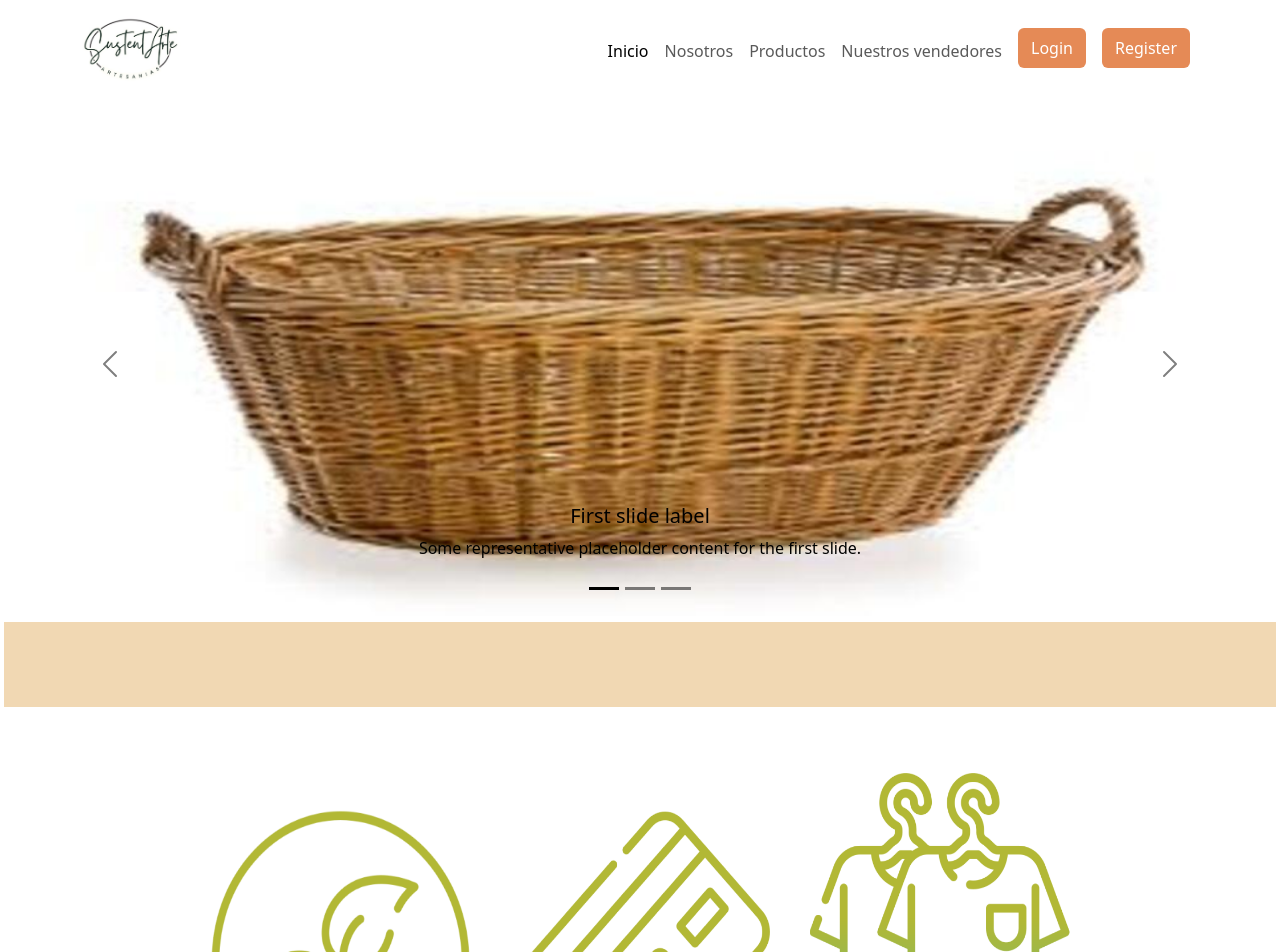
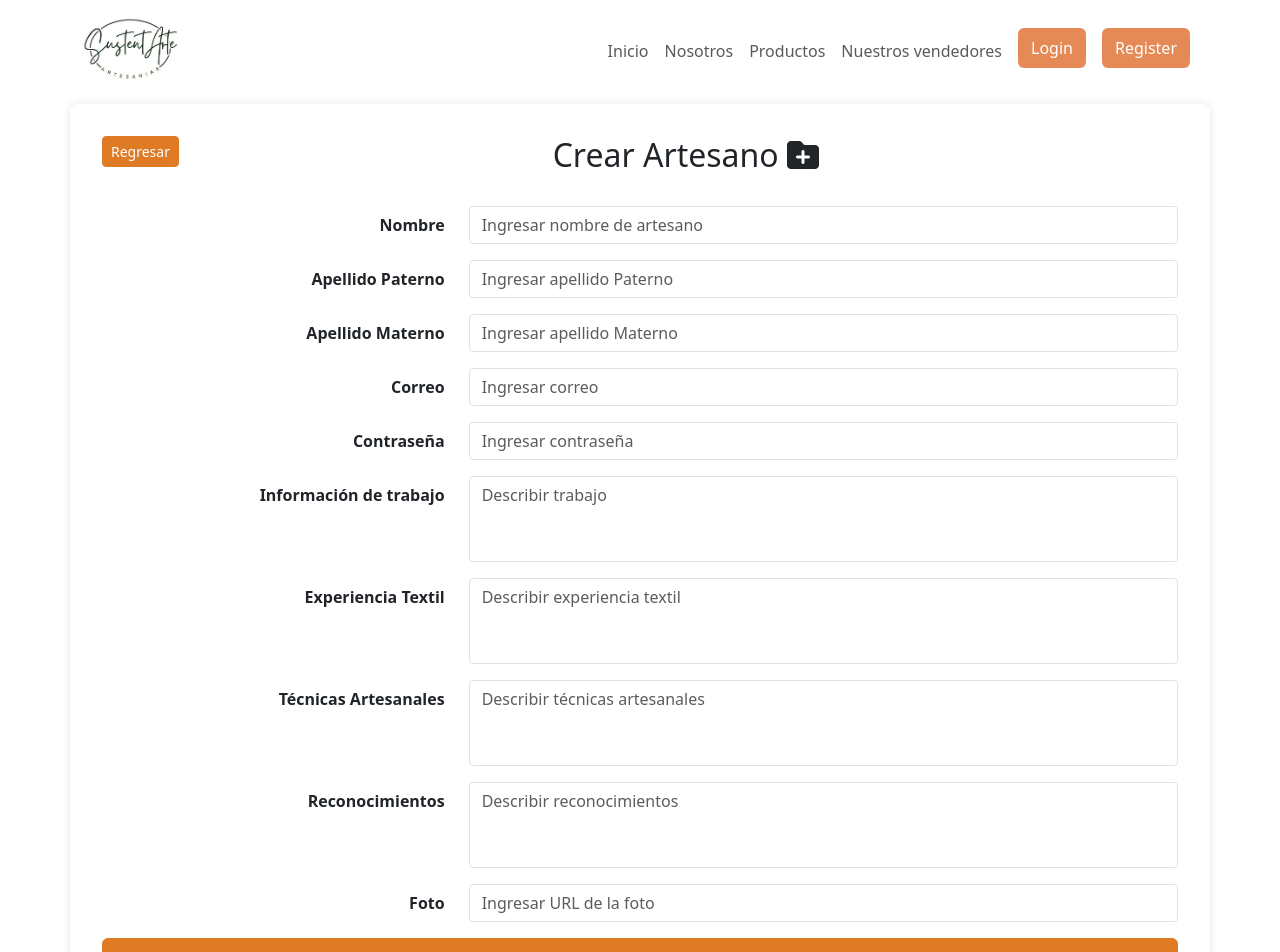
Before and after one commit to Brashan7u7/SustentArte, an Angular app in the folder SustentArte/: page /crearArtesano in a window 1280 px wide. Before the commit this address led to /home. Shown: the top 952 px of the page. Built offline with nearby package versions, Linux system fonts and the light colour scheme.

Commit message:
Creacion de Artesano y modificacion de css de otros modulos

```diff
--- a/SustentArte/src/app/app.routes.ts
+++ b/SustentArte/src/app/app.routes.ts
@@ -14,6 +14,7 @@ import { VerVentasComponent } from './pages/Vendedor/ver-ventas/ver-ventas.compo
 import { VerVendedorComponent } from './pages/Administrador/ver-vendedor/ver-vendedor.component';
 import { VerVendedorPublicoComponent } from './pages/ver-vendedor-publico/ver-vendedor-publico.component';
 import { VerProductoPublicoComponent } from './pages/ver-producto-publico/ver-producto-publico.component';
+import { CrearArtesanoComponent } from './pages/Administrador/crear-artesano/crear-artesano.component';
 
 
 
@@ -26,6 +27,11 @@ export const routes: Routes = [
   {
     path :'vendedorPublic/:id',
     component : VerVendedorPublicoComponent,
+
+  },
+  {
+    path :'crearArtesano',
+    component : CrearArtesanoComponent,
 
   },
   {
--- a/SustentArte/src/app/pages/Administrador/crear-artesano/crear-artesano.component.css
+++ b/SustentArte/src/app/pages/Administrador/crear-artesano/crear-artesano.component.css
@@ -0,0 +1,39 @@
+/* styles.css */
+body {
+    background-color: #f8f9fa;
+}
+
+.container {
+    background-color: #fff;
+    padding: 2rem;
+    border-radius: 0.5rem;
+    box-shadow: 0 0 10px rgba(0, 0, 0, 0.1);
+}
+
+h1 {
+    margin-bottom: 1rem;
+    font-size: 2rem;
+}
+
+label {
+    font-weight: bold;
+}
+
+.form-control {
+    border-radius: 0.25rem;
+}
+
+textarea.form-control {
+    resize: none;
+}
+
+button.btn {
+    font-size: 1.1rem;
+    padding: 0.75rem;
+    background-color: #DF7A25 !important;
+    border-color: #DF7A25;
+}
+.btn {
+    background-color: #DF7A25 !important;
+    border-color: #DF7A25;
+}
--- a/SustentArte/src/app/pages/Administrador/crear-artesano/crear-artesano.component.html
+++ b/SustentArte/src/app/pages/Administrador/crear-artesano/crear-artesano.component.html
@@ -0,0 +1,84 @@
+<div class="container mt-2 mb-5">
+    <div class="row justify-content-center mb-3">
+        <div class="col-1 text-center">
+            <a class="btn btn-danger btn-sm " href="panelAdmin" role="button"> Regresar</a>
+        </div>
+        <div class="col-11 text-center">
+            <h1>Crear Artesano <i class="fa-solid fa-folder-plus"></i></h1>
+        </div>
+    </div>
+    <form>
+        <div class="mb-3 row">
+            <label for="nombre" class="col-md-4 col-form-label text-md-end">Nombre</label>
+            <div class="col-md-8">
+                <input type="text" class="form-control" name="inputName" id="nombre"
+                    placeholder="Ingresar nombre de artesano" />
+            </div>
+        </div>
+        <div class="mb-3 row">
+            <label for="apPat" class="col-md-4 col-form-label text-md-end">Apellido Paterno</label>
+            <div class="col-md-8">
+                <input type="text" class="form-control" name="inputName" id="apPat"
+                    placeholder="Ingresar apellido Paterno" />
+            </div>
+        </div>
+        <div class="mb-3 row">
+            <label for="apMat" class="col-md-4 col-form-label text-md-end">Apellido Materno</label>
+            <div class="col-md-8">
+                <input type="text" class="form-control" name="inputName" id="apMat"
+                    placeholder="Ingresar apellido Materno" />
+            </div>
+        </div>
+        <div class="mb-3 row">
+            <label for="correo" class="col-md-4 col-form-label text-md-end">Correo</label>
+            <div class="col-md-8">
+                <input type="email" class="form-control" name="inputName" id="correo" placeholder="Ingresar correo" />
+            </div>
+        </div>
+        <div class="mb-3 row">
+            <label for="password" class="col-md-4 col-form-label text-md-end">Contraseña</label>
+            <div class="col-md-8">
+                <input type="password" class="form-control" name="inputName" id="password"
+                    placeholder="Ingresar contraseña" />
+            </div>
+        </div>
+        <div class="mb-3 row">
+            <label for="descripcion_Trabajo" class="col-md-4 col-form-label text-md-end">Información de trabajo</label>
+            <div class="col-md-8">
+                <textarea class="form-control" name="" id="descripcion_Trabajo" rows="3"
+                    placeholder="Describir trabajo"></textarea>
+            </div>
+        </div>
+        <div class="mb-3 row">
+            <label for="xp_Textil" class="col-md-4 col-form-label text-md-end">Experiencia Textil</label>
+            <div class="col-md-8">
+                <textarea class="form-control" name="" id="xp_Textil" rows="3"
+                    placeholder="Describir experiencia textil"></textarea>
+            </div>
+        </div>
+        <div class="mb-3 row">
+            <label for="tec_Artesanales" class="col-md-4 col-form-label text-md-end">Técnicas Artesanales</label>
+            <div class="col-md-8">
+                <textarea class="form-control" name="" id="tec_Artesanales" rows="3"
+                    placeholder="Describir técnicas artesanales"></textarea>
+            </div>
+        </div>
+        <div class="mb-3 row">
+            <label for="reconocimientos" class="col-md-4 col-form-label text-md-end">Reconocimientos</label>
+            <div class="col-md-8">
+                <textarea class="form-control" name="" id="reconocimientos" rows="3"
+                    placeholder="Describir reconocimientos"></textarea>
+            </div>
+        </div>
+        <div class="mb-3 row">
+            <label for="foto" class="col-md-4 col-form-label text-md-end">Foto</label>
+            <div class="col-md-8">
+                <input type="url" class="form-control" name="inputName" id="foto"
+                    placeholder="Ingresar URL de la foto" />
+            </div>
+        </div>
+        <div class="d-grid gap-2">
+            <button type="submit" class="btn btn-primary">Agregar Artesano</button>
+        </div>
+    </form>
+</div>
--- a/SustentArte/src/app/pages/Administrador/panel-administrador/panel-administrador.component.html
+++ b/SustentArte/src/app/pages/Administrador/panel-administrador/panel-administrador.component.html
@@ -1,20 +1,33 @@
+
 <div class="container-fluid fondo  flex-column justify-content-center align-items-center">
   <div class="row justify-content-center">
     <div class="col-12 text-center">
       <h1>Bienvenido "Administrador"</h1>
     </div>
   </div>
-  <div class="row justify-content-center align-items-center g-2">
-    <a class="nav-link active" routerLinkActive="active" routerLink="../vendedoresAdmin" aria-current="page">
-      <div class="col-lg-4 col-md-6 col-sm-12 justify-content-center align-items-center g-2">
+  <div class="row  align-items-center g-2">
+    <div class="col-lg-6 col-md-6 col-sm-12 justify-content-center align-items-center g-2">
+      <a class="nav-link active" routerLinkActive="active" routerLink="../vendedoresAdmin" aria-current="page">
         <div class="card justify-content-center align-items-center cardleft">
           <img class="card-img-top" src="assets/img/VerVendedor.png" style="width: 300px; height: 300px;"
             alt="CreateVendedor.png" />
           <div class="card-body">
-            <h4 class="card-title">VER VENDEDORES</h4>
+            <h4 class="card-title">VER ARTESANOS</h4>
           </div>
         </div>
-      </div>
-    </a>
+      </a>
+    </div>
+    <div class="col-lg-6 col-md-6 col-sm-12 justify-content-center align-items-center g-2">
+      <a class="nav-link active" routerLinkActive="active" routerLink="../crearArtesano" aria-current="page">
+        <div class="card justify-content-center align-items-center cardleft">
+          <img class="card-img-top" src="assets/img/CreateVendedor.png" style="width: 300px; height: 300px;"
+            alt="CreateVendedor.png" />
+          <div class="card-body">
+            <h4 class="card-title">AGREGAR ARTESANO</h4>
+          </div>
+        </div>
+      </a>
+    </div>
   </div>
+
 </div>
--- a/SustentArte/src/app/pages/Administrador/ver-vendedores/ver-vendedores.component.css
+++ b/SustentArte/src/app/pages/Administrador/ver-vendedores/ver-vendedores.component.css
@@ -47,4 +47,6 @@
 
 .btn{
   background-color: #DF7A25;
+  border-color: #DF7A25;
+  text-decoration: none;
 }
--- a/SustentArte/src/app/pages/register/register.component.html
+++ b/SustentArte/src/app/pages/register/register.component.html
@@ -1,9 +1,9 @@
-<div class="container-fluid mt-5">
+<div class="container-fluid">
   <div class="row">
-    <div class="col-lg-7 col-md-6 d-flex imagenCol" style="background-color: #F8CB97;">
+    <div class="col-lg-6 col-md-6 d-flex imagenCol" style="background-color: #F8CB97;">
       <img src="assets/img/SustentArte_Logo.png" alt="SustentArte Logo" class="imagen" />
     </div>
-    <div class="col-lg-5 col-md-6">
+    <div class="col-lg-6 col-md-6">
       <div class="formulario">
         <div class="titulo">
           <img src="assets/img/SustentArte_Logo.png" alt="SustentArte Logo" class="imagen2" />
--- a/SustentArte/src/app/shared/navbar/navbar.component.html
+++ b/SustentArte/src/app/shared/navbar/navbar.component.html
@@ -2,35 +2,42 @@
   <nav class="navbar navbar-expand-sm navbar-white bg-white">
     <div class="container">
       <a class="navbar-brand" href="#"><img src="assets/img/Logo.jpeg" class="logo" alt="LOGO"></a>
-      <button class="navbar-toggler d-lg-none" type="button" data-bs-toggle="collapse" data-bs-target="#collapsibleNavId" aria-controls="collapsibleNavId" aria-expanded="false" aria-label="Toggle navigation">
+      <button class="navbar-toggler d-lg-none" type="button" data-bs-toggle="collapse"
+        data-bs-target="#collapsibleNavId" aria-controls="collapsibleNavId" aria-expanded="false"
+        aria-label="Toggle navigation">
         <span class="navbar-toggler-icon"></span>
       </button>
       <div class="collapse navbar-collapse" id="collapsibleNavId">
         <ul class="navbar-nav ms-auto ">
           <li class="nav-item elementos">
-            <a class="nav-link active" routerLinkActive="active" routerLink="home" aria-current="page">Inicio<span class="visually-hidden">(current)</span></a>
+            <a class="nav-link active" routerLinkActive="active" routerLink="../home" aria-current="page">Inicio<span
+                class="visually-hidden">(current)</span></a>
           </li>
           <li class="nav-item elementos">
-            <a class="nav-link active" routerLinkActive="active" routerLink="nosotros" aria-current="page">Nosotros<span class="visually-hidden">(current)</span></a>
+            <a class="nav-link active" routerLinkActive="active" routerLink="../nosotros" aria-current="page">Nosotros<span
+                class="visually-hidden">(current)</span></a>
           </li>
           <li class="nav-item elementos">
-            <a class="nav-link active" routerLinkActive="active" routerLink="productos" aria-current="page">Productos<span class="visually-hidden">(current)</span></a>
+            <a class="nav-link active" routerLinkActive="active" routerLink="../productos"
+              aria-current="page">Productos<span class="visually-hidden">(current)</span></a>
           </li>
           <li class="nav-item elementos">
-            <a class="nav-link active" routerLinkActive="active" routerLink="vendedores" aria-current="page">Nuestros vendedores<span class="visually-hidden">(current)</span></a>
+            <a class="nav-link active" routerLinkActive="active" routerLink="../vendedores" aria-current="page">Nuestros
+              vendedores<span class="visually-hidden">(current)</span></a>
           </li>
           <li class="nav-item">
-            <a class="nav-link active" routerLinkActive="active" routerLink="login" aria-current="page">
+            <a class="nav-link active" routerLinkActive="active" routerLink="../login" aria-current="page">
               <button type="button" class="btn bgColor">Login</button>
               <span class="visually-hidden">(current)</span>
             </a>
           </li>
           <li class="nav-item">
-            <a class="nav-link active" routerLinkActive="active" routerLink="register" aria-current="page">
+            <a class="nav-link active" routerLinkActive="active" routerLink="../register" aria-current="page">
               <button type="button" class="btn bgColor">Register</button>
               <span class="visually-hidden">(current)</span>
             </a>
           </li>
+
         </ul>
       </div>
     </div>
```
